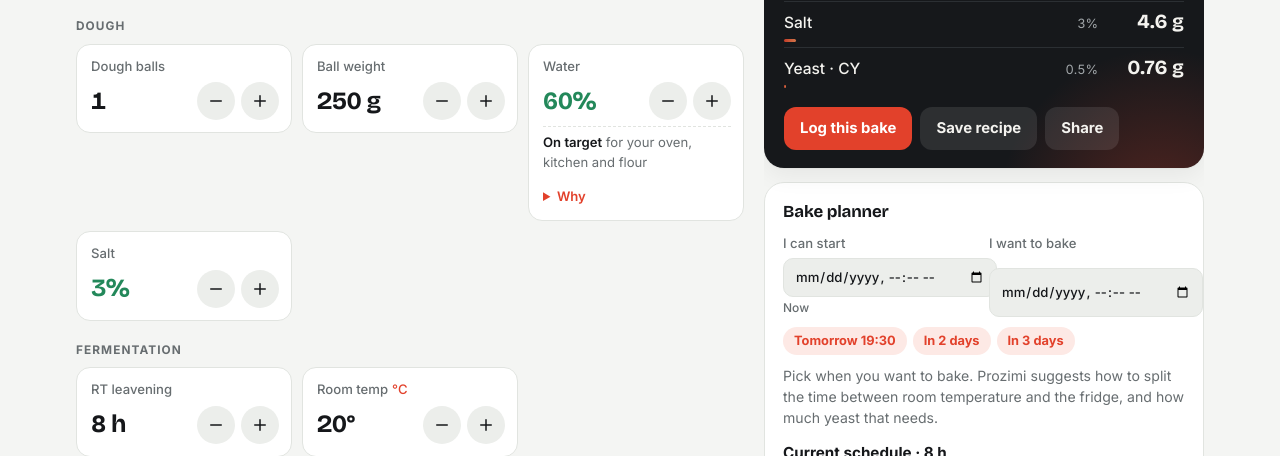
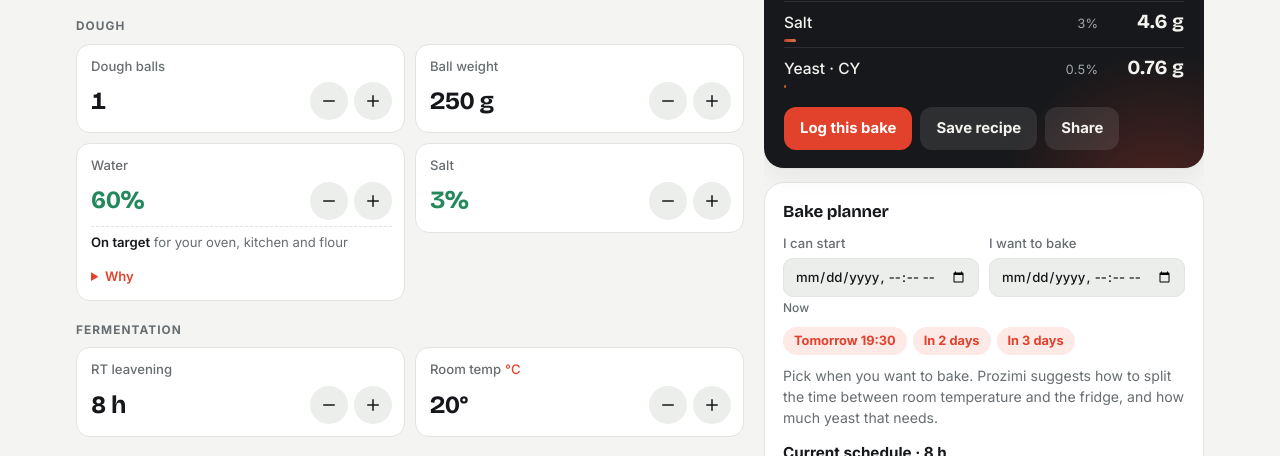
Before and after one commit to papsitopaps/paps, a website with bundled scripts: page web/index.html in a window 1280 px wide. Shown: the part 336-792 px from the top of the page. Built offline with nearby package versions, Linux system fonts and the light colour scheme.

Commit message:
Lay out inputs in pairs so salt no longer sits alone; align planner dates
Two-column input grid (one column on phones) keeps count + weight,
water + salt and time + temperature together; a leftover last tile spans
the row. Planner date fields now line up and stay inside their card.

Co-Authored-By: Claude Opus 5.5 <noreply@anthropic.com>
Claude-Session: https://claude.ai/code/session_01LNcgamMqeKh5FMwWVU9YAR

```diff
--- a/web/styles.css
+++ b/web/styles.css
@@ -119,7 +119,11 @@ main { max-width: 1160px; margin: 0 auto; padding: 16px max(16px, env(safe-area-
 .inputs { display: grid; gap: 22px; min-width: 0; }
 .eyebrow { margin: 0 0 10px; font: 700 .74rem/1.2 var(--font-body); letter-spacing: .09em; text-transform: uppercase; color: var(--muted); display: flex; align-items: center; gap: 6px; }
 .eyebrow svg { width: 14px; height: 14px; }
-.tiles { display: grid; grid-template-columns: repeat(auto-fill, minmax(min(100%, 210px), 1fr)); gap: 10px; align-items: start; }
+/* Inputs come in pairs (count + weight, water + salt, time + temperature), so use two columns;
+   a leftover last tile spans the row instead of sitting alone. One column on phones. */
+.tiles { display: grid; grid-template-columns: repeat(2, minmax(0, 1fr)); gap: 10px; align-items: start; }
+.tiles > :last-child:nth-child(odd) { grid-column: 1 / -1; }
+@media (max-width: 520px) { .tiles { grid-template-columns: minmax(0, 1fr); } }
 
 .tile {
   background: var(--surface); border: 1px solid var(--line); border-radius: var(--r-md);
@@ -326,7 +330,9 @@ label.row { cursor: pointer; }
 /* Bake planner */
 .planner h4 { margin: 14px 0 0; font-size: .95rem; }
 .plan-inputs { display: grid; grid-template-columns: repeat(auto-fit, minmax(min(100%, 170px), 1fr)); gap: 10px; }
-.plan-inputs label { display: grid; gap: 4px; font-size: .82rem; font-weight: 500; color: var(--muted); }
+.plan-inputs { align-items: start; }
+.plan-inputs label { display: grid; gap: 4px; font-size: .82rem; font-weight: 500; color: var(--muted); min-width: 0; }
+.plan-inputs input { min-width: 0; }
 .plan-inputs input { width: 100%; color: var(--ink); }
 .plan-inputs small { font-size: .75rem; margin-top: -2px; }
 .plan-inputs small:empty { display: none; }
```
